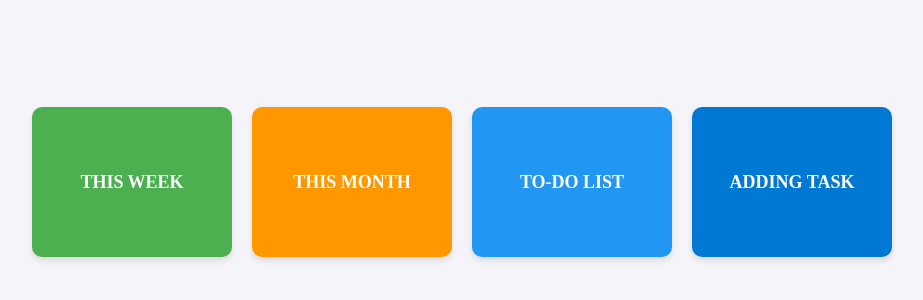
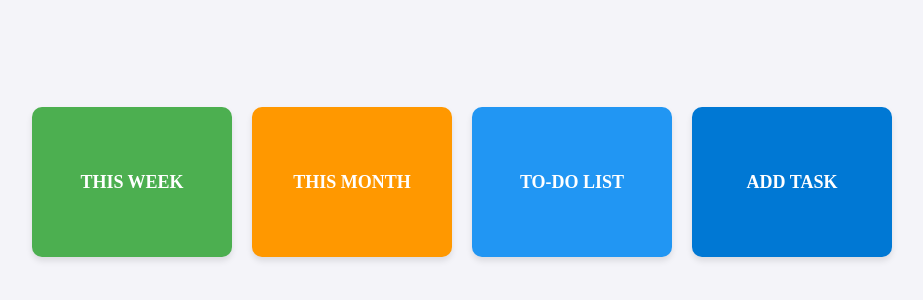
Before and after one commit to Joao14m/FocusFlow, a React (Vite) app in the folder frontend/: page /Homepage in a window 1280 px wide. Shown: the part 218-518 px from the top of the page, without its empty margins (178-1101 px from the left). Built offline with nearby package versions, Linux system fonts and the light colour scheme.

Commit message:
Check deploy

```diff
--- a/frontend/src/pages/Homepage.tsx
+++ b/frontend/src/pages/Homepage.tsx
@@ -7,7 +7,7 @@ const Homepage: React.FC = () => {
         <div className="box" id="this-week">This Week</div>
         <div className="box" id="this-month">This Month</div>
         <div className="box" id="todo-list">To-Do List</div>
-        <div className="box" id="add-task">Adding Task</div>
+        <div className="box" id="add-task">Add Task</div>
     </div>
     );
 };
```
